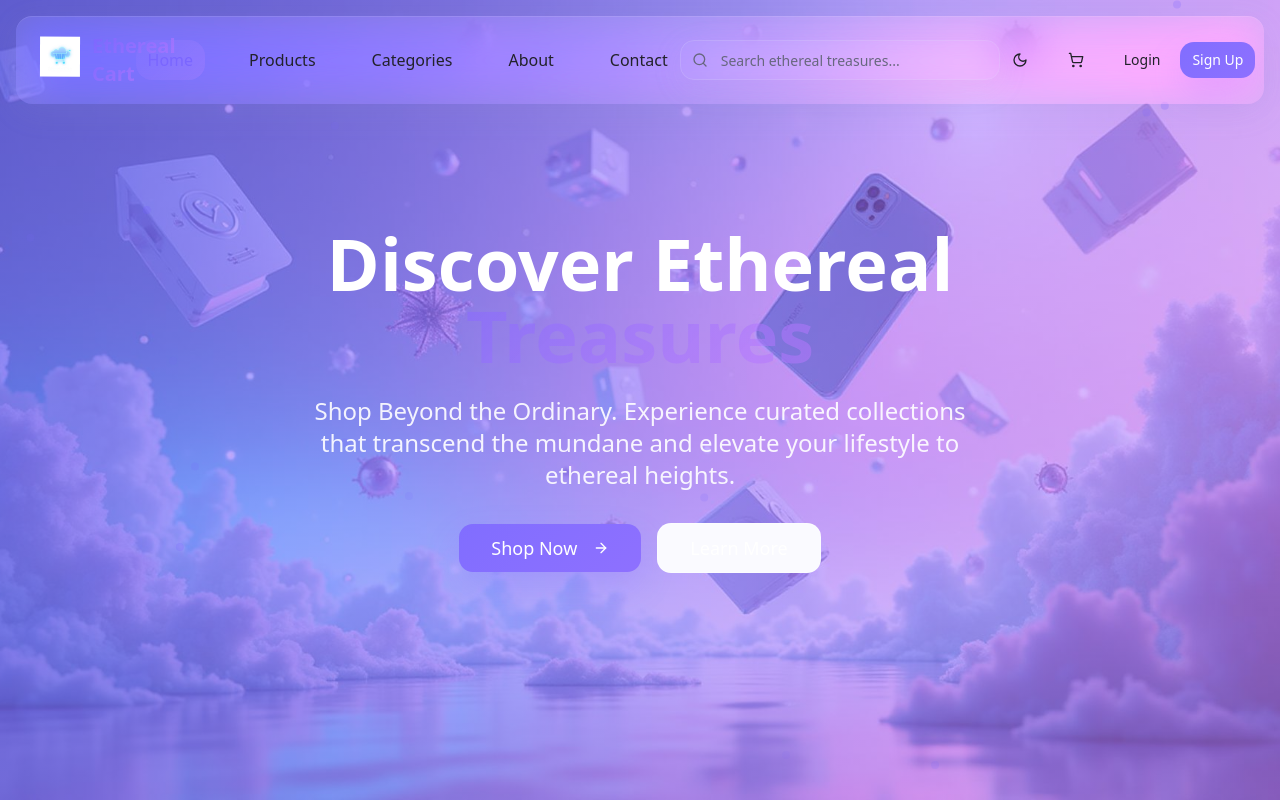
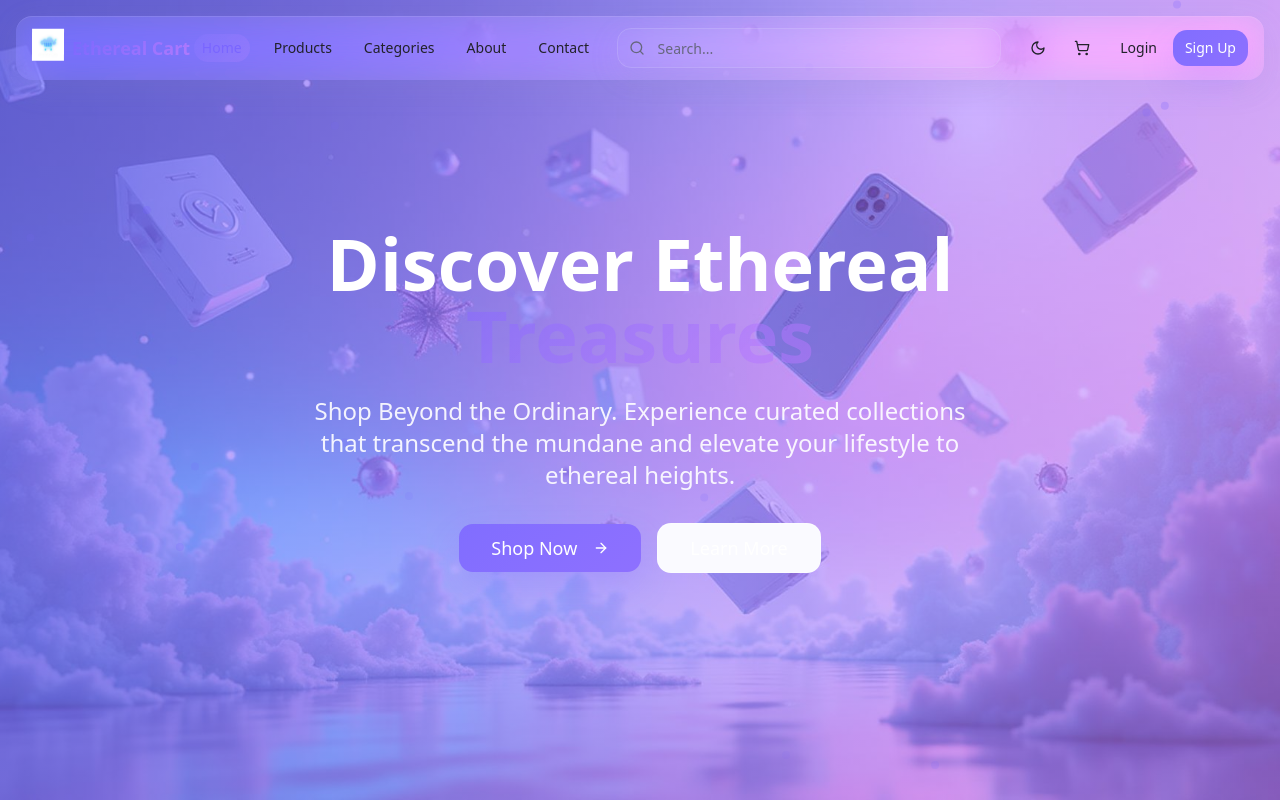
Before and after one commit to AdityaSharma0410/ethereal-flow-shop, a React (Vite) app: page / in a window 1280 px wide. Shown: the top 800 px of the page. Built offline with nearby package versions, Linux system fonts and the light colour scheme.

Commit message:
Fix navbar button overflow
Adjusted navbar styling to ensure all buttons fit within the navbar component, preventing overflow issues.

```diff
--- a/src/components/Navbar.tsx
+++ b/src/components/Navbar.tsx
@@ -96,31 +96,31 @@ const Navbar: React.FC = () => {
         transition={{ duration: 0.6, ease: 'easeOut' }}
         className="fixed top-4 left-4 right-4 z-50 glass-card-strong rounded-2xl backdrop-blur-ethereal"
       >
-        <div className="container mx-auto px-6 py-4">
+        <div className="container mx-auto px-4 py-3">
           <div className="flex items-center justify-between">
             {/* Logo */}
-            <Link to="/" className="flex items-center space-x-3 group">
+            <Link to="/" className="flex items-center space-x-2 group flex-shrink-0">
               <motion.img
                 whileHover={{ scale: 1.1, rotate: 5 }}
                 src={logo}
                 alt="Ethereal Cart"
-                className="h-10 w-10 float-animation"
+                className="h-8 w-8 float-animation"
               />
               <motion.span
-                className="text-xl font-bold text-ethereal hidden sm:block"
+                className="text-lg font-bold text-ethereal hidden sm:block"
                 whileHover={{ scale: 1.05 }}
               >
                 Ethereal Cart
               </motion.span>
             </Link>
 
-            {/* Desktop Navigation */}
-            <div className="hidden lg:flex items-center space-x-8">
+            {/* Desktop Navigation - Only show on xl screens */}
+            <div className="hidden xl:flex items-center space-x-4">
               {navItems.map((item) => (
                 <Link
                   key={item.name}
                   to={item.path}
-                  className={`relative px-3 py-2 rounded-lg transition-all duration-300 ${
+                  className={`relative px-2 py-1 text-sm rounded-lg transition-all duration-300 ${
                     location.pathname === item.path
                       ? 'text-primary bg-primary/10'
                       : 'text-foreground hover:text-primary hover:bg-hover'
@@ -139,15 +139,15 @@ const Navbar: React.FC = () => {
               ))}
             </div>
 
-            {/* Search Bar */}
-            <div className="hidden md:block relative">
+            {/* Search Bar - Responsive width */}
+            <div className="hidden md:block relative flex-1 max-w-sm mx-4">
               <form onSubmit={handleSearchSubmit} className="relative">
                 <Input
                   type="text"
-                  placeholder="Search ethereal treasures..."
+                  placeholder="Search..."
                   value={searchQuery}
                   onChange={(e) => handleSearch(e.target.value)}
-                  className="w-80 pl-10 glass-card border-glass-border bg-glass/50 focus:bg-glass focus:ring-primary/50"
+                  className="w-full pl-10 glass-card border-glass-border bg-glass/50 focus:bg-glass focus:ring-primary/50"
                 />
                 <Search className="absolute left-3 top-1/2 transform -translate-y-1/2 w-4 h-4 text-muted-foreground" />
               </form>
@@ -171,7 +171,7 @@ const Navbar: React.FC = () => {
                         <img
                           src={product.images[0]}
                           alt={product.name}
-                          className="w-12 h-12 rounded-lg object-cover mr-3"
+                          className="w-10 h-10 rounded-lg object-cover mr-3"
                         />
                         <div>
                           <p className="font-medium text-sm">{product.name}</p>
@@ -185,13 +185,13 @@ const Navbar: React.FC = () => {
             </div>
 
             {/* Right Side Actions */}
-            <div className="flex items-center space-x-4">
+            <div className="flex items-center space-x-2 flex-shrink-0">
               {/* Theme Toggle */}
               <Button
                 variant="ghost"
                 size="sm"
                 onClick={toggleTheme}
-                className="btn-liquid w-10 h-10 p-0"
+                className="btn-liquid w-9 h-9 p-0"
               >
                 <motion.div
                   whileHover={{ rotate: 180 }}
@@ -203,10 +203,10 @@ const Navbar: React.FC = () => {
 
               {/* Cart */}
               <Link to="/cart">
-                <Button variant="ghost" size="sm" className="relative btn-liquid">
-                  <ShoppingCart className="w-5 h-5" />
+                <Button variant="ghost" size="sm" className="relative btn-liquid w-9 h-9 p-0">
+                  <ShoppingCart className="w-4 h-4" />
                   {cartItemCount > 0 && (
-                    <Badge className="absolute -top-2 -right-2 h-5 w-5 flex items-center justify-center p-0 bg-primary text-primary-foreground text-xs pulse-glow">
+                    <Badge className="absolute -top-1 -right-1 h-4 w-4 flex items-center justify-center p-0 bg-primary text-primary-foreground text-xs pulse-glow">
                       {cartItemCount}
                     </Badge>
                   )}
@@ -217,8 +217,8 @@ const Navbar: React.FC = () => {
               {user ? (
                 <DropdownMenu>
                   <DropdownMenuTrigger asChild>
-                    <Button variant="ghost" size="sm" className="btn-liquid">
-                      <User className="w-5 h-5" />
+                    <Button variant="ghost" size="sm" className="btn-liquid w-9 h-9 p-0">
+                      <User className="w-4 h-4" />
                     </Button>
                   </DropdownMenuTrigger>
                   <DropdownMenuContent className="glass-card-strong border-glass-border" align="end">
@@ -248,14 +248,14 @@ const Navbar: React.FC = () => {
                   </DropdownMenuContent>
                 </DropdownMenu>
               ) : (
-                <div className="flex items-center space-x-2">
+                <div className="hidden sm:flex items-center space-x-1">
                   <Link to="/login">
-                    <Button variant="ghost" size="sm" className="btn-liquid">
+                    <Button variant="ghost" size="sm" className="btn-liquid text-sm px-3">
                       Login
                     </Button>
                   </Link>
                   <Link to="/signup">
-                    <Button size="sm" className="btn-ethereal">
+                    <Button size="sm" className="btn-ethereal text-sm px-3">
                       Sign Up
                     </Button>
                   </Link>
@@ -266,10 +266,10 @@ const Navbar: React.FC = () => {
               <Button
                 variant="ghost"
                 size="sm"
-                className="lg:hidden btn-liquid"
+                className="xl:hidden btn-liquid w-9 h-9 p-0"
                 onClick={() => setIsMobileMenuOpen(!isMobileMenuOpen)}
               >
-                {isMobileMenuOpen ? <X className="w-5 h-5" /> : <Menu className="w-5 h-5" />}
+                {isMobileMenuOpen ? <X className="w-4 h-4" /> : <Menu className="w-4 h-4" />}
               </Button>
             </div>
           </div>
```
